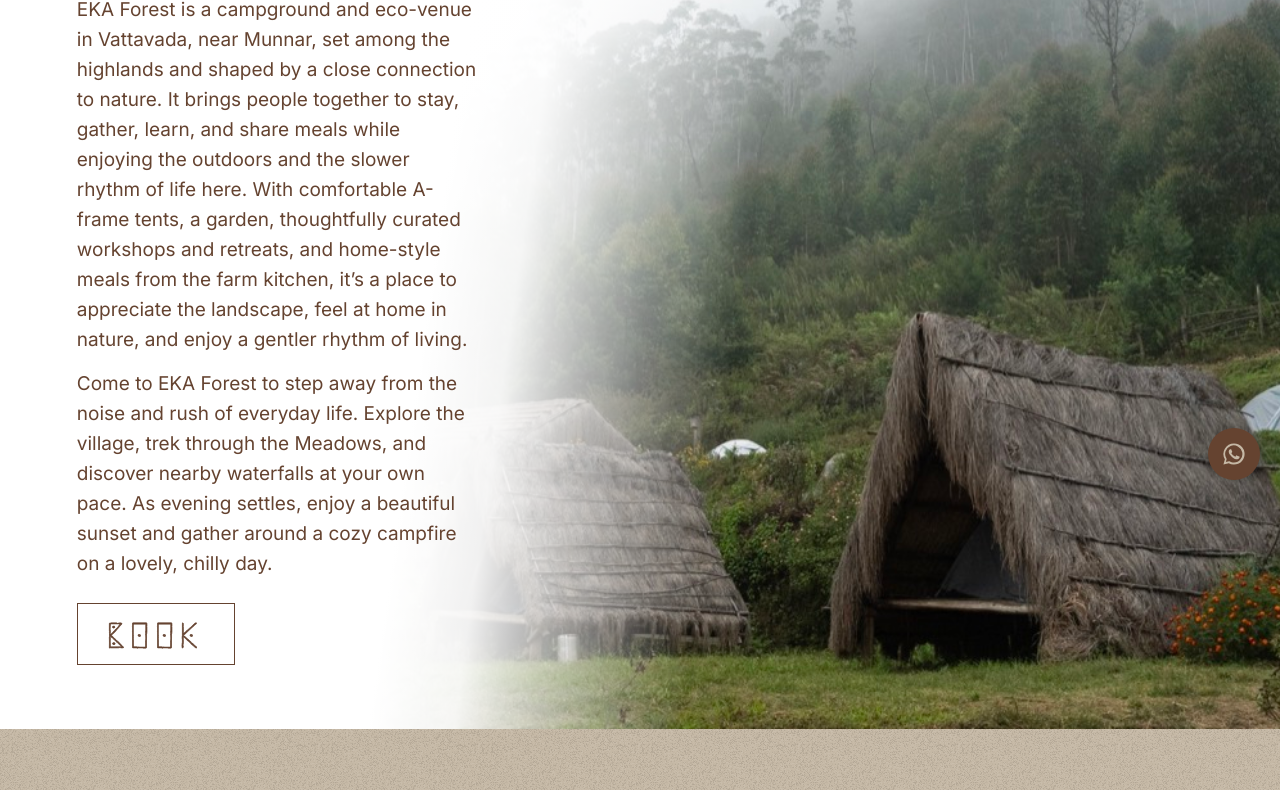
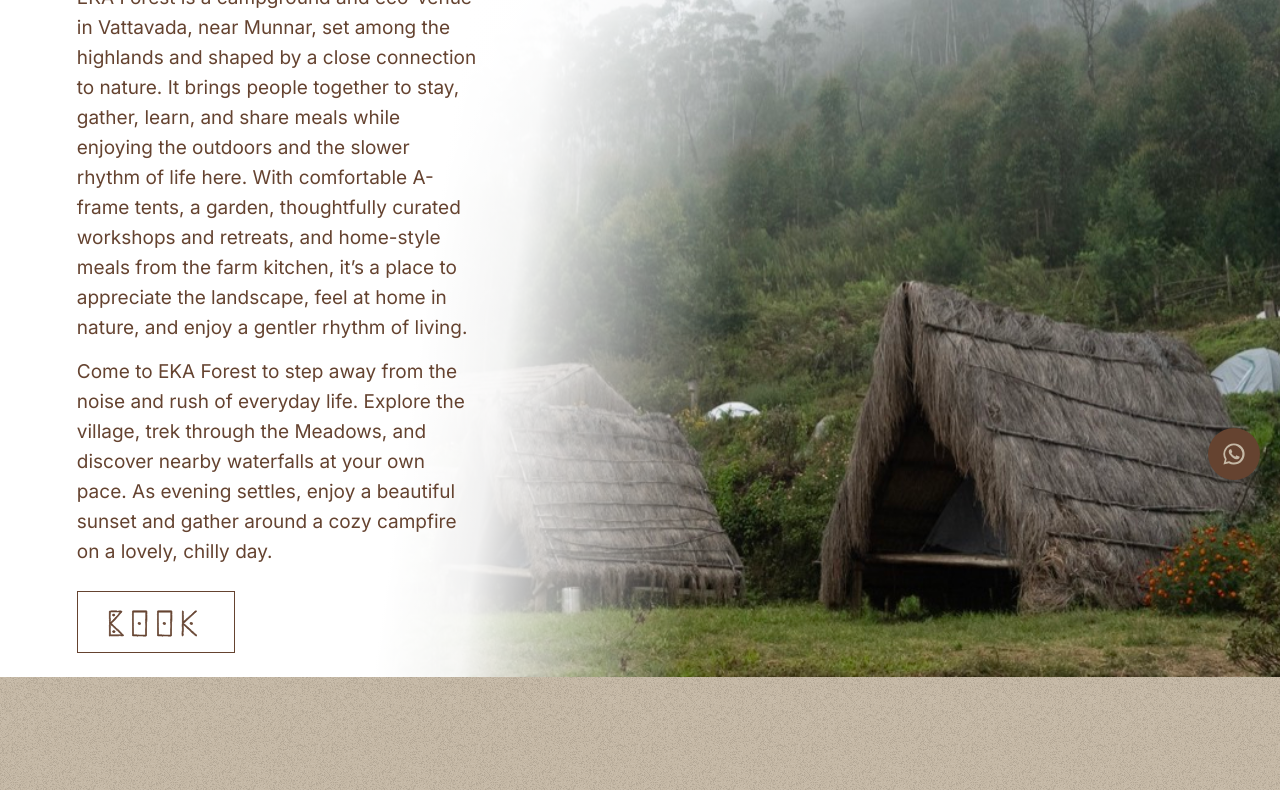
Before and after one commit to raonehere/EKA, a plain HTML site: page index.html in a window 1280 px wide. Shown: the part 300-1090 px from the top of the page. Drawn offline with Linux system fonts and the light colour scheme; no server answers.

Commit message:
Center the hero copy vertically and slowly fade between the misty tents, the night photo, and the original view.

```diff
--- a/assets/main.js
+++ b/assets/main.js
@@ -40,12 +40,19 @@ document.querySelectorAll('.gallery--carousel').forEach(gallery => {
 
 
 
-// Hero scrim: sample the left/top of the photo and pick a light or dark tint
+// Hero: sample each slide for a white or brown haze, and cross-fade three photos
 (function () {
   var hero = document.querySelector('.hero');
   if (!hero) return;
-  var img = hero.querySelector('.hero__photo img');
-  if (!img) return;
+  var slides = Array.prototype.slice.call(hero.querySelectorAll('.hero__photo img'));
+  if (!slides.length) return;
+
+  var HOLD = 6500;
+  var FADE = 1800;
+  var cache = {};
+  var current = 0;
+  var timer = null;
+  var reduce = window.matchMedia('(prefers-reduced-motion: reduce)').matches;
 
   function luma(r, g, b) {
     function lin(c) {
@@ -57,19 +64,26 @@ document.querySelectorAll('.gallery--carousel').forEach(gallery => {
 
   function apply(light) {
     if (light) {
-      hero.style.setProperty('--hero-scrim', '255, 255, 255');
-      hero.style.setProperty('--hero-shadow', '255, 255, 255');
+      hero.style.setProperty('--hero-s-r', '255');
+      hero.style.setProperty('--hero-s-g', '255');
+      hero.style.setProperty('--hero-s-b', '255');
       hero.style.setProperty('--hero-ink', '#654330');
       hero.setAttribute('data-hero-tone', 'light');
     } else {
-      hero.style.setProperty('--hero-scrim', '101, 67, 48');
-      hero.style.setProperty('--hero-shadow', '101, 67, 48');
+      hero.style.setProperty('--hero-s-r', '101');
+      hero.style.setProperty('--hero-s-g', '67');
+      hero.style.setProperty('--hero-s-b', '48');
       hero.style.setProperty('--hero-ink', '#e9edef');
       hero.setAttribute('data-hero-tone', 'dark');
     }
   }
 
-  function sample() {
+  function sample(img) {
+    var key = img.currentSrc || img.src;
+    if (key && cache[key] != null) {
+      apply(cache[key]);
+      return;
+    }
     if (!img.naturalWidth) return;
     try {
       var iw = img.naturalWidth, ih = img.naturalHeight;
@@ -95,12 +109,76 @@ document.querySelectorAll('.gallery--carousel').forEach(gallery => {
         n += 1;
       }
       if (!n) return;
-      apply(luma(r / n, g / n, b / n) >= 0.45);
+      var light = luma(r / n, g / n, b / n) >= 0.45;
+      cache[key] = light;
+      apply(light);
     } catch (err) {
       // Keep the CSS defaults if the canvas read fails.
     }
   }
 
-  if (img.complete) sample();
-  else img.addEventListener('load', sample);
+  function show(index, instant) {
+    current = (index + slides.length) % slides.length;
+    slides.forEach(function (img, i) {
+      var on = i === current;
+      img.classList.toggle('is-on', on);
+      if (on) {
+        img.removeAttribute('aria-hidden');
+      } else {
+        img.setAttribute('aria-hidden', 'true');
+      }
+    });
+    if (instant) hero.style.setProperty('--hero-fade', '0.01s');
+    sample(slides[current]);
+    if (instant) {
+      // Restore the fade length on the next frame so later transitions stay slow.
+      requestAnimationFrame(function () {
+        requestAnimationFrame(function () {
+          hero.style.removeProperty('--hero-fade');
+        });
+      });
+    }
+  }
+
+  function tick() {
+    show(current + 1, false);
+    timer = setTimeout(tick, HOLD);
+  }
+
+  function start() {
+    stop();
+    timer = setTimeout(tick, HOLD);
+  }
+
+  function stop() {
+    if (timer) { clearTimeout(timer); timer = null; }
+  }
+
+  var params = new URLSearchParams(window.location.search);
+  var startAt = 0;
+  var freeze = false;
+  if (params.has('slide')) {
+    startAt = parseInt(params.get('slide'), 10);
+    if (isNaN(startAt)) startAt = 0;
+    startAt = Math.max(0, Math.min(slides.length - 1, startAt));
+    freeze = true;
+  }
+
+  slides.forEach(function (img) {
+    if (!img.complete) img.addEventListener('load', function () {
+      if (img === slides[current]) sample(img);
+    });
+  });
+
+  show(startAt, true);
+  if (!freeze && !reduce) {
+    if (slides[0].complete) start();
+    else slides[0].addEventListener('load', start);
+  }
+
+  window.__heroGo = function (i, keep) {
+    stop();
+    show(i, !keep);
+    if (keep && !reduce) start();
+  };
 })();
--- a/assets/styles.css
+++ b/assets/styles.css
@@ -478,11 +478,20 @@ html.lb-lock,body.lb-lock{overflow:hidden}
 
 
 /* ---------- Homepage hero: full-viewport photo, copy in the mist ---------- */
-/* Scrim tint is sampled from the photo (see main.js). Defaults are for a misty/light image. */
+/* Scrim tint is sampled from the photo (see main.js). Defaults are for a misty/light image.
+   Number/color custom properties are registered so the haze can tween between slides. */
+@property --hero-s-r{syntax:"<number>";inherits:true;initial-value:255}
+@property --hero-s-g{syntax:"<number>";inherits:true;initial-value:255}
+@property --hero-s-b{syntax:"<number>";inherits:true;initial-value:255}
+@property --hero-ink{syntax:"<color>";inherits:true;initial-value:#654330}
 .hero{
-  --hero-scrim: 255, 255, 255;
+  --hero-s-r:255;
+  --hero-s-g:255;
+  --hero-s-b:255;
+  --hero-scrim: var(--hero-s-r), var(--hero-s-g), var(--hero-s-b);
   --hero-ink: var(--brown);
-  --hero-shadow: 255, 255, 255;
+  --hero-shadow: var(--hero-s-r), var(--hero-s-g), var(--hero-s-b);
+  --hero-fade:1.8s;
   position:relative;
   isolation:isolate;
   min-height:100vh;
@@ -490,6 +499,10 @@ html.lb-lock,body.lb-lock{overflow:hidden}
   display:flex;
   flex-direction:column;
   color:var(--hero-ink);
+  transition:--hero-s-r var(--hero-fade) ease,--hero-s-g var(--hero-fade) ease,--hero-s-b var(--hero-fade) ease,--hero-ink var(--hero-fade) ease,color var(--hero-fade) ease;
+}
+@media (prefers-reduced-motion:reduce){
+  .hero{--hero-fade:0.01s}
 }
 .hero__photo{
   position:absolute;
@@ -499,13 +512,18 @@ html.lb-lock,body.lb-lock{overflow:hidden}
   pointer-events:none;
 }
 .hero__photo img{
+  position:absolute;
+  inset:0;
   width:100%;
   height:100%;
   max-width:none;
   object-fit:cover;
   object-position:center center;
   display:block;
+  opacity:0;
+  transition:opacity var(--hero-fade) ease;
 }
+.hero__photo img.is-on{opacity:1}
 /* Desktop: solid theme colour on the left, fading on a gentle diagonal
    (~8deg off vertical: a little wider at the top). Behind the type. */
 .hero::before{
@@ -535,7 +553,11 @@ html.lb-lock,body.lb-lock{overflow:hidden}
 }
 .hero__band{display:contents}
 .hero .site-header{position:relative;z-index:2;width:100%}
-.hero .nav__group a{color:var(--hero-ink)}
+.hero .nav__group a{
+  color:var(--hero-ink);
+  transition:color var(--hero-fade) ease,background-size .25s;
+}
+.hero .nav__logo img{transition:filter var(--hero-fade) ease}
 .hero[data-hero-tone="dark"] .nav__logo img{
   filter:brightness(0) invert(1);
 }
@@ -551,15 +573,34 @@ html.lb-lock,body.lb-lock{overflow:hidden}
   flex-direction:column;
   justify-content:flex-start;
 }
+@media (min-width:761px){
+  /* Optical vertical center in the space below the header.
+     flex-shrink:0 so a short window grows the hero instead of clipping the button. */
+  .hero__copy{
+    justify-content:safe center;
+    flex:1 0 auto;
+    padding-top:24px;
+    padding-bottom:24px;
+  }
+}
+/* Short desktop windows (e.g. 1024×640): tighten the header and copy so the block still fits. */
+@media (min-width:761px) and (max-height:760px){
+  .hero .site-header{padding-top:36px}
+  .hero__copy{padding-top:8px;padding-bottom:16px}
+  .hero__text .h2{margin-bottom:10px;line-height:44px}
+  .hero__text p{margin-bottom:8px;line-height:26px}
+  .hero__text p:last-of-type{margin-bottom:14px}
+}
 .hero__text{
   position:relative;
   max-width:25rem;
 }
-.hero__text .h2{color:var(--hero-ink);margin-bottom:16px}
+.hero__text .h2{color:var(--hero-ink);margin-bottom:16px;transition:color var(--hero-fade) ease}
 .hero__text p{
   color:var(--hero-ink);
   margin:0 0 14px;
   text-shadow:0 1px 10px rgba(var(--hero-shadow),.9),0 0 3px rgba(var(--hero-shadow),.75);
+  transition:color var(--hero-fade) ease,text-shadow var(--hero-fade) ease;
 }
 .hero__text p:last-of-type{margin-bottom:24px}
 .hero__text .btn{
@@ -583,6 +624,7 @@ html.lb-lock,body.lb-lock{overflow:hidden}
     height:46%;
   }
   .hero__photo img{object-position:60% 85%}
+  .hero__photo img[data-hero="view"]{object-position:center 40%}
   /* Solid theme-colour band for nav + copy, fading down into the photo */
   .hero__band{
     display:block;
--- a/index.html
+++ b/index.html
@@ -212,7 +212,9 @@
 
 <section class="hero" id="top" aria-labelledby="about-title">
   <div class="hero__photo">
-    <img src="images/gallery/accommodation/aframe-tent-1.jpg" alt="A-frame tents in the mist at EKA Forest, Vattavada" width="1200" height="801" fetchpriority="high" decoding="async">
+    <img class="is-on" src="images/gallery/accommodation/aframe-tent-1.jpg" alt="A-frame tents in the mist at EKA Forest, Vattavada" width="1200" height="801" fetchpriority="high" decoding="async" data-hero="mist">
+    <img src="images/gallery/accommodation/aframe-tent-2.jpg" alt="" width="1200" height="900" decoding="async" aria-hidden="true" data-hero="night">
+    <img src="images/gallery/views/eka-view-3.jpg" alt="" width="1200" height="675" decoding="async" aria-hidden="true" data-hero="view">
   </div>
 
   <div class="hero__band">
```
